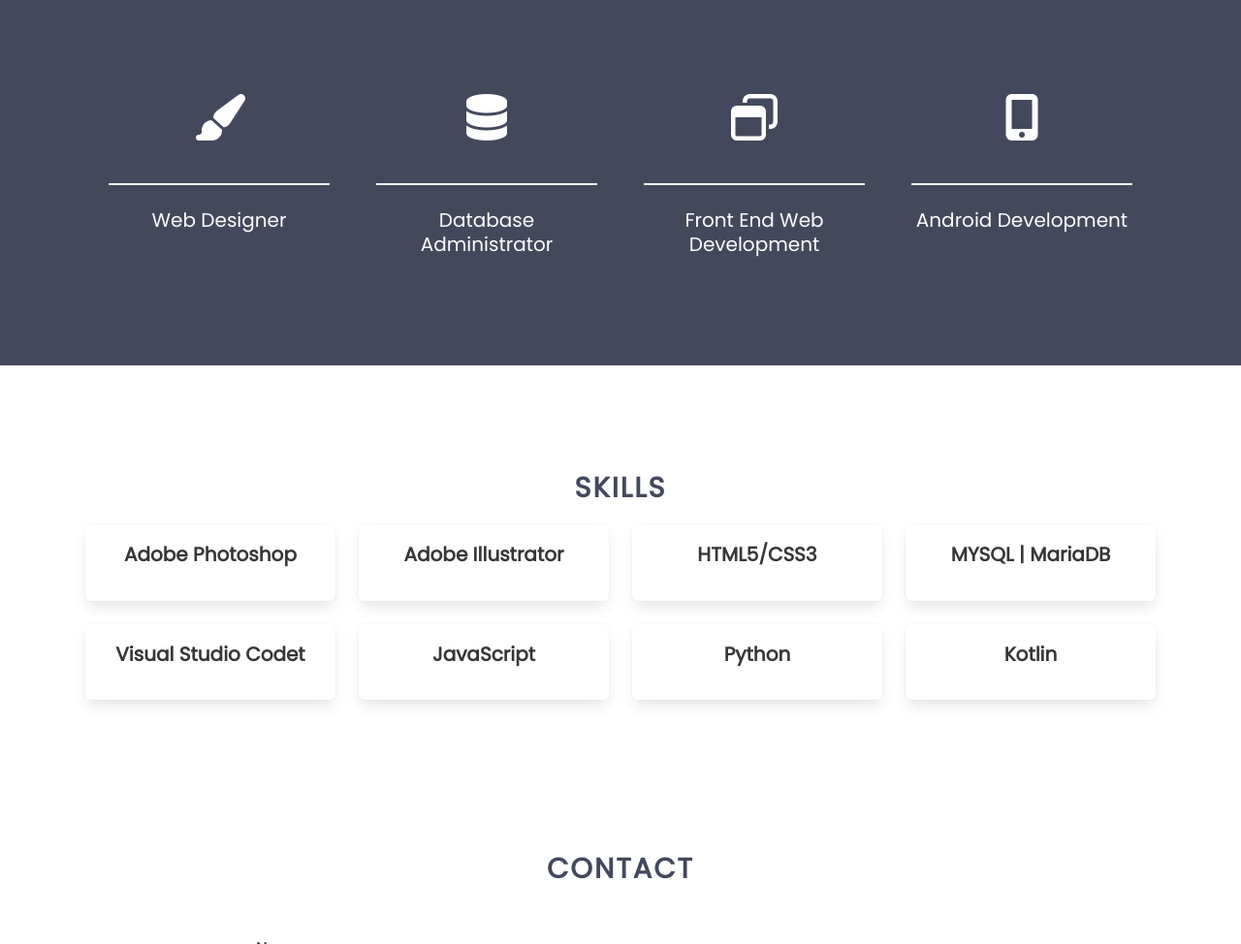
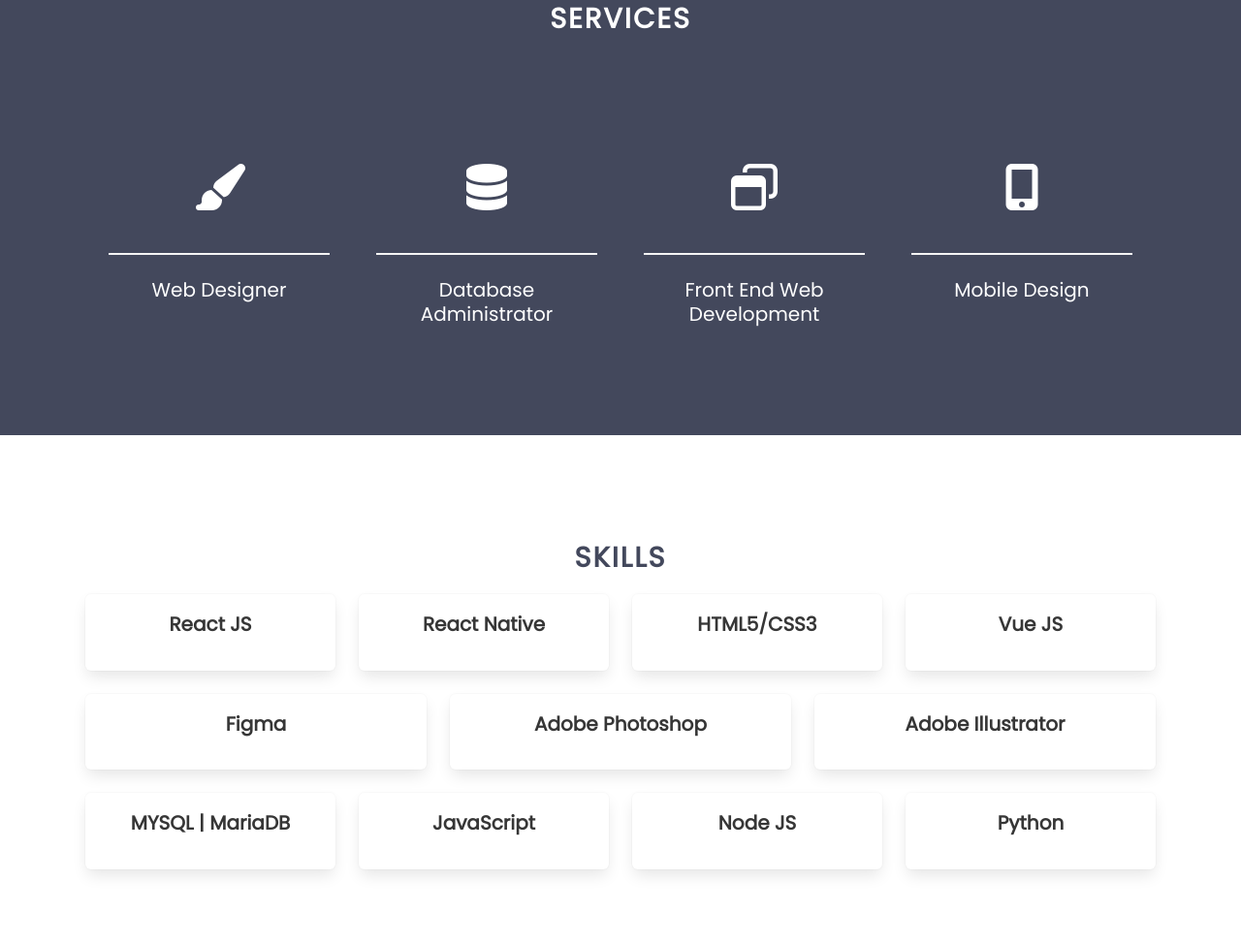
Before and after one commit to Sarl23/sarl23.github.io, a plain HTML site: page index.html in a window 1280 px wide. Shown: the part 1826-2800 px from the top of the page at 97% size. Drawn offline with nearby package versions, Linux system fonts and the light colour scheme.

Commit message:
Update skills and remove img

```diff
--- a/index.html
+++ b/index.html
@@ -81,18 +81,19 @@
         <!-- End Mobile Nav -->
         <!-- Begin Hero Content-->
         <br>
-        <div class="columns is-mobile">
+        <!--<div class="columns is-mobile">
             <div class="column is-full">
                 <div class="card-content">
                     <div class="media">
-                        <div class="media-center">
+                        <div>
                             <img src="asset/ima/me3_cuadrad.jpeg"
                                  class="author-image" alt="Placeholder image">
                         </div>
                     </div>
                 </div>
             </div>
-        </div>
+        </div>-->
+        <br/> <br/><br/><br/><br/><br/>
         <div class="hero-body">
             <div class="container has-text-centered">
                 <h1 class="subtitle">Hello World !, I'm</h1>
@@ -153,7 +154,7 @@
                     </p>
                     <br/>
                     <p>
-                        Great that you'd like to know me, I am 21 years old and a Computing and Systems Engineering
+                        Great that you'd like to know me, I am 23 years old and a Computing and Systems Engineering
                         student at Pedagogical and Technological University of Colombia. I am a person who can make
                         mistakes and thus learn from them to achieve personal success. I like to be updated in computer
                         science and technologies.
@@ -269,7 +270,7 @@
                     >
                         <i class="fas fa-mobile-alt fa-3x"></i>
                         <hr/>
-                        <h2 class="subtitle ">Android Development</h2>
+                        <h2 class="subtitle ">Mobile Design</h2>
 
                     </div>
                 </div>
@@ -291,17 +292,14 @@
                         <div class="column">
                             <div class="box">
                                 <div class="content" data-aos="fade-right">
-                                    <h4 class="title is-5 has-text-centered">Adobe Photoshop</h4>
-
+                                    <h4 class="title is-5 has-text-centered">React JS</h4>
                                 </div>
                             </div>
                         </div>
-
                         <div class="column">
                             <div class="box">
                                 <div class="content" data-aos="fade-right">
-                                    <h4 class="title is-5 has-text-centered">Adobe Illustrator</h4>
-
+                                    <h4 class="title is-5 has-text-centered">React Native</h4>
                                 </div>
                             </div>
                         </div>
@@ -309,15 +307,13 @@
                             <div class="box">
                                 <div class="content" data-aos="fade-left">
                                     <h4 class="title is-5 has-text-centered">HTML5/CSS3</h4>
-
                                 </div>
                             </div>
                         </div>
                         <div class="column">
                             <div class="box">
                                 <div class="content" data-aos="fade-left">
-                                    <h4 class="title is-5 has-text-centered">MYSQL | MariaDB</h4>
-
+                                    <h4 class="title is-5 has-text-centered">Vue JS</h4>
                                 </div>
                             </div>
                         </div>
@@ -326,8 +322,31 @@
                     <div class="columns">
                         <div class="column">
                             <div class="box">
+                                <div class="content" data-aos="fade-left">
+                                    <h4 class="title is-5 has-text-centered">Figma</h4>
+                                </div>
+                            </div>
+                        </div>
+                        <div class="column">
+                            <div class="box">
+                                <div class="content" data-aos="fade-left">
+                                    <h4 class="title is-5 has-text-centered">Adobe Photoshop</h4>
+                                </div>
+                            </div>
+                        </div>
+                        <div class="column">
+                            <div class="box">
+                                <div class="content" data-aos="fade-left">
+                                    <h4 class="title is-5 has-text-centered">Adobe Illustrator</h4>
+                                </div>
+                            </div>
+                        </div>
+                    </div>
+                    <div class="columns">
+                        <div class="column">
+                            <div class="box">
                                 <div class="content" data-aos="fade-right">
-                                    <h4 class="title is-5 has-text-centered">Visual Studio Codet</h4>
+                                    <h4 class="title is-5 has-text-centered">MYSQL | MariaDB</h4>
                                 </div>
                             </div>
                         </div>
@@ -335,23 +354,20 @@
                             <div class="box">
                                 <div class="content" data-aos="fade-right">
                                     <h4 class="title is-5 has-text-centered">JavaScript</h4>
-
                                 </div>
                             </div>
                         </div>
                         <div class="column">
                             <div class="box">
-                                <div class="content" data-aos="fade-left">
-                                    <h4 class="title is-5 has-text-centered">Python</h4>
-
+                                <div class="content" data-aos="fade-right">
+                                    <h4 class="title is-5 has-text-centered">Node JS</h4>
                                 </div>
                             </div>
                         </div>
                         <div class="column">
                             <div class="box">
-                                <div class="content" data-aos="fade-left">
-                                    <h4 class="title is-5 has-text-centered">Kotlin</h4>
-
+                                <div class="content" data-aos="fade-right">
+                                    <h4 class="title is-5 has-text-centered">Python</h4>
                                 </div>
                             </div>
                         </div>
@@ -362,8 +378,6 @@
     </div>
     <!-- End Skills Content -->
 
-
-    <!-- End Work Content -->
     <!-- Begin Contact Content -->
     <div class="section-light contact" id="contact">
         <div class="container">
```
